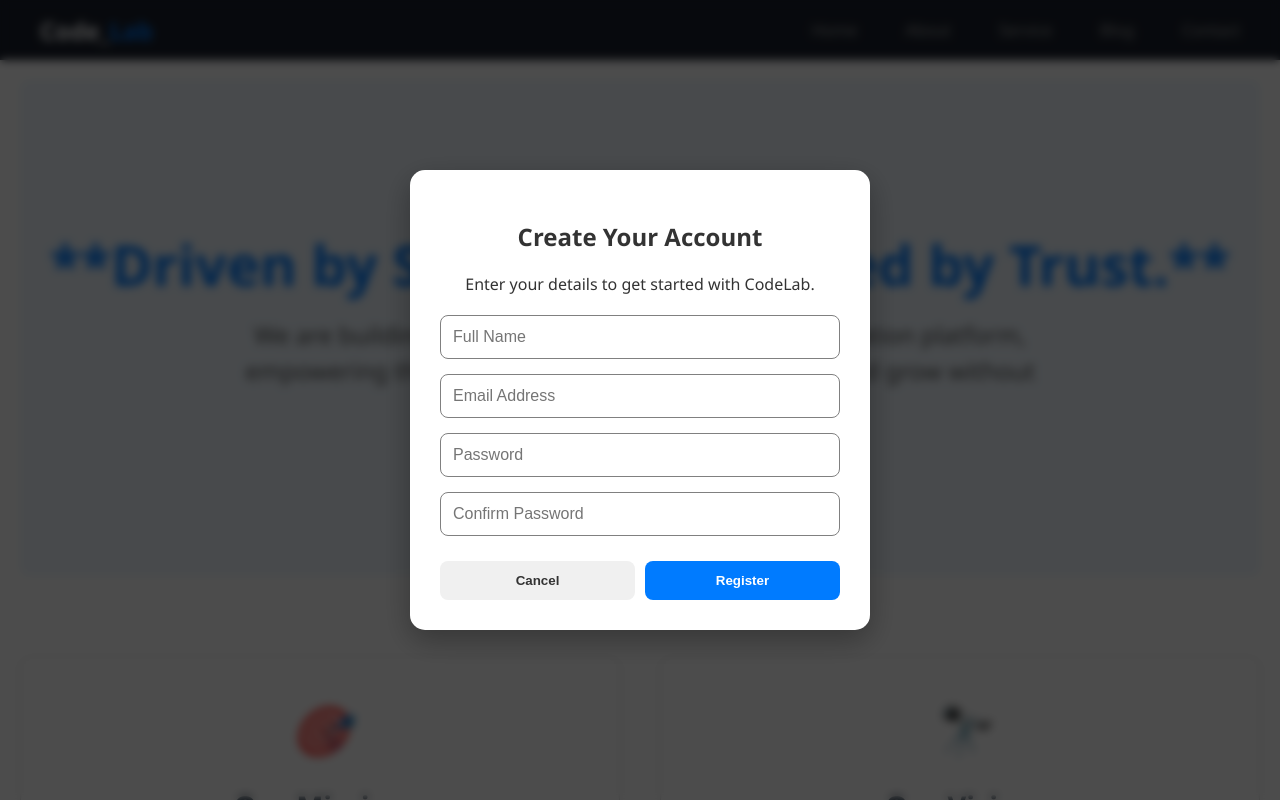
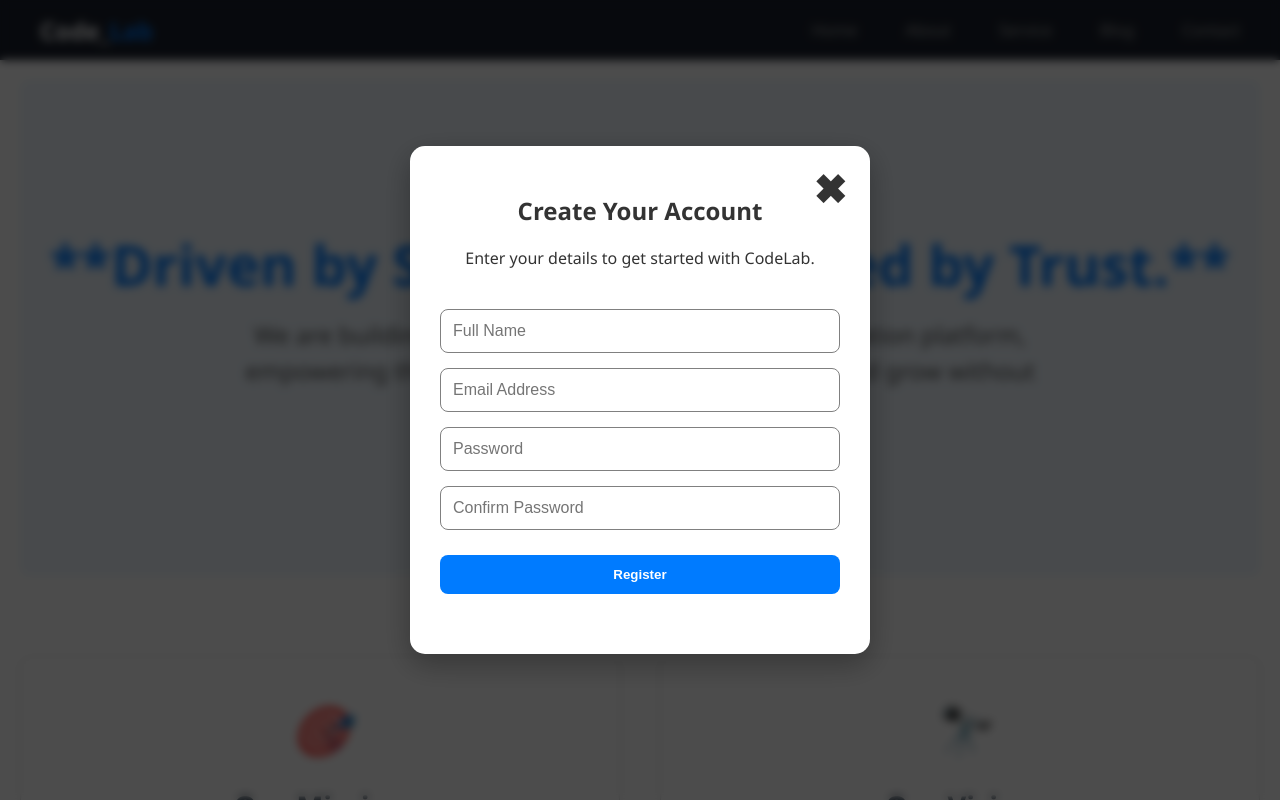
Before and after one commit to cyber-nedu/React-project, a React (Vite) app: page /about in a window 1280 px wide. Both pictures are taken after a click on the button "Get Started". Shown: the top 800 px of the page. Built offline with nearby package versions, Linux system fonts and the light colour scheme.

Commit message:
Redesigned the cancel btn

```diff
--- a/src/Header.jsx
+++ b/src/Header.jsx
@@ -22,7 +22,6 @@ function Header() {
       <nav>
         <div className="logo">
           <h1><Link to="/" className="active" onClick={closeMenu}>Code_<span>Lab</span></Link></h1>
-          {/* <Link to="/" className='active'><h1>Code_<span>Lab</span></h1></Link> */}
         </div>
 
         <button className="menu-toggle" onClick={toggleMenu} aria-label={isOpen ? 'Close menu' : 'Open menu'}>
--- a/src/Pages/About.css
+++ b/src/Pages/About.css
@@ -83,6 +83,8 @@ body {
   flex-direction: column;
   gap: 15px;
   margin-top: 20px;
+  position: relative;
+  bottom: 30px;
 }
 
 .portal-form input {
@@ -110,19 +112,21 @@ body {
   margin-top: 5px;
 }
 
+.form-header {
+  position: relative;
+  bottom: 50px;
+}
+
 .cancel-btn {
-  flex: 1;
-  background: #f0f0f0;
   color: #333;
-  border: none;
-  padding: 12px;
-  border-radius: 8px;
+  position: relative;
+  left: 190px;
+  bottom: 10px;
   cursor: pointer;
   font-weight: bold;
-
-  &:hover {
-    background: #e0e0e0;
-  }
+  border: none;
+  background: transparent;
+  font-size: 40px;
 }
 
 .register-submit-btn {
@@ -140,7 +144,6 @@ body {
   opacity: 0.9;
 }
 
-/* Styling for the Congrats Modal View */
 .success-modal-content {
   text-align: center;
   padding: 30px 10px;
@@ -177,7 +180,6 @@ body {
   to { opacity: 1; transform: translateY(0); }
 }
 
-/* Overlay section */
 .mission-vision-section {
     display: flex;
     gap: 40px;
@@ -211,9 +213,6 @@ body {
     display: block;
 }
 
-/* ============================ */
-/* 3. CORE VALUES               */
-/* ============================ */
 .values-section {
     padding: 40px 0;
     background-color: #f8f9fa;
@@ -247,9 +246,6 @@ body {
     font-size: 0.95rem;
 }
 
-/* ============================ */
-/* 4. STORY / HISTORY           */
-/* ============================ */
 .story-section {
     display: flex;
     gap: 60px;
@@ -314,11 +310,8 @@ body {
     border-color: #0056b3;
 }
 
-/* ============================ */
-/* 5. FINAL CTA                 */
-/* ============================ */
 .final-cta-about {
-    background-color: #2c3e50; /* Dark background */
+    background-color: #2c3e50;
     color: white;
     padding: 60px 0;
     text-align: center;
@@ -330,7 +323,6 @@ body {
     font-weight: 600;
 }
 
-/* Reuse of Hero CTA styles for consistency */
 .cta-button {
     padding: 15px 30px;
     border: none;
@@ -344,16 +336,17 @@ body {
 .cta-button.primary {
     background-color: #007bff;
     color: white;
+
+    a{
+        color: white;
+        text-decoration: none;
+    }
 }
 
 .cta-button.primary:hover {
     background-color: #0056b3;
 }
 
-
-/* ============================ */
-/* 6. RESPONSIVENESS            */
-/* ============================ */
 
 /* Tablet Adjustments */
 @media (max-width: 992px) {
@@ -374,8 +367,6 @@ body {
         margin-bottom: 30px;
     }
 }
-
-/* Mobile Adjustments */
 @media (max-width: 600px) {
     .about-hero-title {
         font-size: 2.2rem;
--- a/src/Pages/AboutPage.jsx
+++ b/src/Pages/AboutPage.jsx
@@ -1,6 +1,7 @@
 import { useEffect, useState } from "react";
 import { Link } from "react-router-dom";
 import './About.css';
+
 
 function RegisterPortal({ isOpen, onClose, existingUsers, onRegisterSuccess }) {
   const [name, setName] = useState("");
@@ -20,11 +21,14 @@ function RegisterPortal({ isOpen, onClose, existingUsers, onRegisterSuccess }) {
 
     if (emailExists) {
       setError("This email is already registered!");
+
+      setTimeout(() => setError(""), 2000);
       return;
     }
 
     if (nameExists) {
       setError("This name is already taken!");
+      setTimeout(() => setError(""), 2000);
       return;
     }
 
@@ -53,8 +57,11 @@ function RegisterPortal({ isOpen, onClose, existingUsers, onRegisterSuccess }) {
       <div className="portal-card">
         {!isRegistered ? (
           <>
-            <h2>Create Your Account</h2>
-            <p>Enter your details to get started with CodeLab.</p>
+            <button className="cancel-btn" type="button" onClick={onClose}>✖</button>
+            <div className="form-header">
+              <h2>Create Your Account</h2>
+              <p>Enter your details to get started with CodeLab.</p>
+            </div>
 
             <form className="portal-form" onSubmit={handleRegister}>
               <input
@@ -94,19 +101,19 @@ function RegisterPortal({ isOpen, onClose, existingUsers, onRegisterSuccess }) {
               {error && <p className="error-message">{error} ❌</p>}
 
               <div className="portal-btns">
-                <button type="button" className="cancel-btn" onClick={onClose}>Cancel</button>
                 <button type="submit" className="register-submit-btn" title="Click to register">Register</button>
               </div>
             </form>
           </>
-        ) : (
+        ) :
+         (
           <div className="success-modal-content">
             <div className="success-icon-circle">✅</div>
             <h2>Congrats, {name}!</h2>
             <p>Email: {email}</p>
             <p>You have successfully registered to <strong>CodeLab</strong>.</p>
             <button className="cta-button primary" onClick={handleFinalClose}>
-              Continue to Dashboard
+                <Link to="/dashboard"> Continue to Dashboard</Link>
             </button>
           </div>
         )}
@@ -123,6 +130,7 @@ function AboutPage() {
 
   const addNewUser = (newUser) => {
     setRegisteredUsers([...registeredUsers, newUser]);
+
   };
 
   useEffect(() => {
@@ -205,9 +213,10 @@ function AboutPage() {
         <section className="final-cta-about">
           <div className="container">
             <h2>Ready to experience the best registration platform?</h2>
-            <button className="cta-button primary" onClick={() => setShowPortal(true)}>
-              Register Now
-            </button>
+            <p>Join thousands of users who have already simplified their registration process with CodeLab.
+
+            </p>
+
           </div>
         </section>
       </main>
--- a/src/Pages/Blog.css
+++ b/src/Pages/Blog.css
@@ -57,7 +57,6 @@
   width: 200px;
 }
 
-/* --- Featured Article --- */
 .featured-article {
   background-color: white;
   border-radius: 0.75rem;
@@ -80,7 +79,7 @@
 
 .featured-article-image {
   width: 100%;
-  height: 18rem; /* Set a default height */
+  height: 18rem;
   object-fit: cover;
 }
 @media (min-width: 768px) {
@@ -129,8 +128,6 @@
   margin-left: 0.5rem;
 }
 
-
-/* --- Main Grid Layout (Content + Sidebar) --- */
 .main-content-grid {
   display: grid;
   grid-template-columns: 1fr;
@@ -140,7 +137,7 @@
 
 @media (min-width: 1024px) {
   .main-content-grid {
-    grid-template-columns: 2fr 1fr; /* Two columns for desktop: main content and sidebar */
+    grid-template-columns: 2fr 1fr;
   }
 }
 
@@ -156,7 +153,6 @@
   }
 }
 
-/* --- Post Card --- */
 .post-card {
   padding: 1.5rem;
   border-radius: 0.75rem;
--- a/src/Pages/ContactPage.jsx
+++ b/src/Pages/ContactPage.jsx
@@ -59,7 +59,7 @@ function ContactPage() {
             <i className="fas fa-map-marker-alt icon-animated"></i>
             <div>
               <h3>Office Address</h3>
-              <p>Eneka, rumuchiorlu by chiyere maternity street.</p>
+              <p>Rumuchioulu by chiyere maternity, <br /> eneka port-harcourt.</p>
             </div>
           </div>
 
@@ -67,7 +67,7 @@ function ContactPage() {
             <i className="fas fa-phone-alt icon-animated"></i>
             <div>
               <h3>Call Us</h3>
-              <p>09129449905</p>
+              <p>09129449905  OR 09165784543</p>
             </div>
           </div>
 
--- a/src/Pages/Service.css
+++ b/src/Pages/Service.css
@@ -1,8 +1,6 @@
-/* Service.css */
-
 :root {
-  --primary-color: #007aff; /* Modern Blue */
-  --secondary-color: #f0f8ff; /* Light background */
+  --primary-color: #007aff;
+  --secondary-color: #f0f8ff;
   --text-color: #333;
   --bg-color: #fff;
   --card-bg: #fff;
@@ -19,7 +17,6 @@
   padding: 0 20px 40px;
 }
 
-/* --- 1. Hero Section --- */
 .hero-section {
   padding: 80px 40px;
   text-align: center;
@@ -58,7 +55,6 @@
   transform: translateY(-2px);
 }
 
-/* --- 2. Main Services Grid --- */
 .section-title {
   text-align: center;
   font-size: 2.5em;
@@ -103,7 +99,6 @@
   color: var(--text-color);
 }
 
-/* --- 3. Detailed Feature Spotlight --- */
 .feature-spotlight {
   display: flex;
   align-items: center;
@@ -118,7 +113,7 @@
 
 .feature-image-placeholder {
   min-height: 300px;
-  background-color: #f0f8ff; /* Placeholder color */
+  background-color: #f0f8ff;
   border-radius: var(--border-radius);
   display: flex;
   align-items: center;
@@ -157,7 +152,6 @@
     border-bottom: 1px solid #eee;
 }
 
-/* --- 4. CTA Bar --- */
 .cta-bar {
   background-color: var(--primary-color);
   padding: 40px;
@@ -189,7 +183,6 @@
   background-color: #f0f0f0;
 }
 
-/* --- 5. Benefits/Why Choose Us List --- */
 .benefits-section {
     padding-bottom: 60px;
 }
@@ -215,7 +208,6 @@
   font-weight: bold;
 }
 
-/* --- 6. Footer --- */
 .service-footer {
     text-align: center;
     padding: 30px 0;
@@ -235,7 +227,6 @@
     text-decoration: underline;
 }
 
-/* Responsive adjustments */
 @media (max-width: 900px) {
   .hero-section {
     padding: 60px 20px;
--- a/src/Pages/ServicePage.jsx
+++ b/src/Pages/ServicePage.jsx
@@ -8,7 +8,6 @@ function ServicePage() {
     document.title = 'CodeLab - Service'
   })
 
-  // Data for the main service cards
   const servicesData = [
     {
       icon: '🚀',
@@ -32,7 +31,6 @@ function ServicePage() {
     },
   ];
 
-  // Data for the 'Why Choose Us' section
   const featuresData = [
     'Zero Setup Required: Start coding in seconds.',
     'Multi-Language Support: From Javascript to Python.',
@@ -52,7 +50,6 @@ function ServicePage() {
         <button className="cta-button">Start Your Free Lab</button>
       </header>
 
-      {/* 2. Main Services Grid */}
       <section className="services-grid">
         <h2 className="section-title">Core Services & Capabilities</h2>
         <div className="cards-container">
@@ -66,7 +63,6 @@ function ServicePage() {
         </div>
       </section>
 
-      {/* 3. Detailed Feature Spotlight (Example: Collaboration) */}
       <section className="feature-spotlight">
         <div className="feature-content">
           <h2 className="section-title">Elevate Teamwork with Live Collaboration</h2>
@@ -85,7 +81,6 @@ function ServicePage() {
         </div>
       </section>
 
-      {/* 4. Pricing / Call-to-Action Bar */}
       <section className="cta-bar">
         <div className="cta-content">
           <h3>Ready to Revolutionize Your Workflow?</h3>
@@ -94,7 +89,6 @@ function ServicePage() {
         <button className="cta-button secondary-cta">View Pricing Plans</button>
       </section>
 
-      {/* 5. Benefits/Why Choose Us List */}
       <section className="benefits-section">
         <h2 className="section-title">Why Developers Choose Code Lab</h2>
         <div className="benefits-list">
```
Also changed, not shown: src/Pages/HomePage.jsx (+4 -10 lines).
